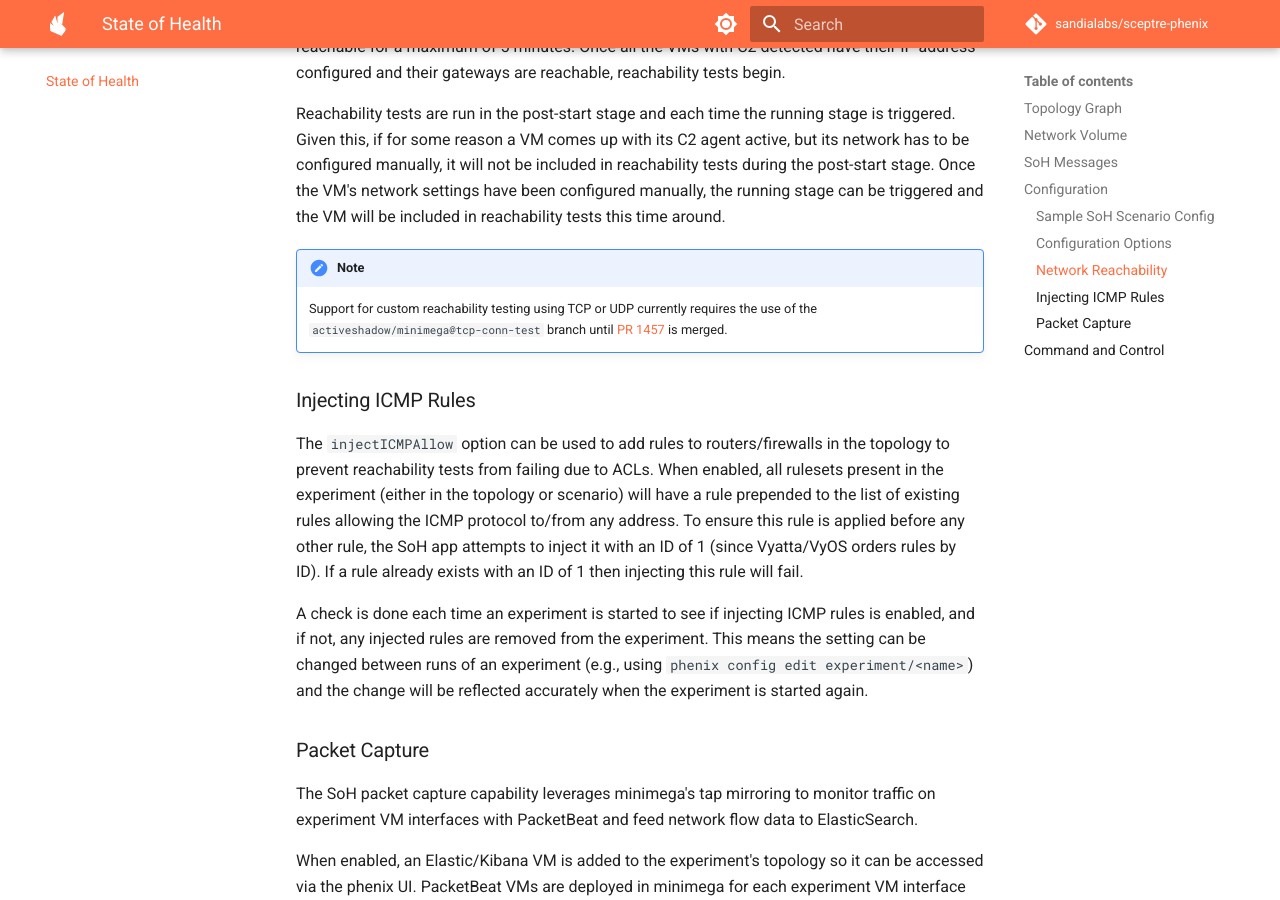
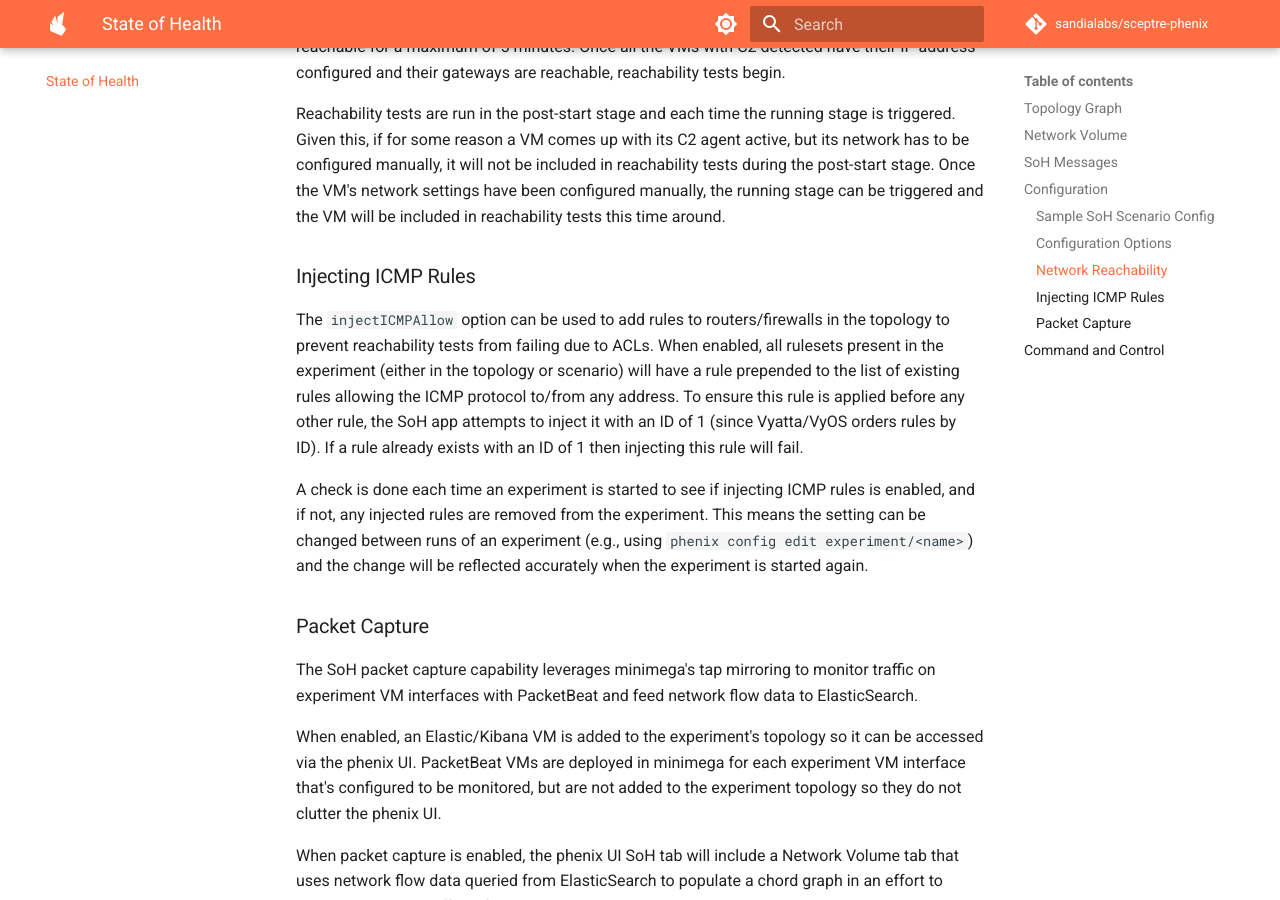
Before and after one commit to sandialabs/sceptre-phenix-docs, an MkDocs documentation site: the page built from docs/state-of-health.md, in a window 1280 px wide and 900 px high, scrolled down 11387 px. Built offline with MkDocs 1.6.1 and Material for MkDocs 9.7.7, drawn with Linux system fonts in a browser that asks for light colours; comment, search, counter and statistics services are not loaded; the version menu is left out.

Commit message:
doc: remove outdated warning from SoH section

```diff
--- a/docs/state-of-health.md
+++ b/docs/state-of-health.md
@@ -350,11 +350,6 @@ included in reachability tests during the post-start stage. Once the VM's
 network settings have been configured manually, the running stage can be
 triggered and the VM will be included in reachability tests this time around.
 
-!!! note
-    Support for custom reachability testing using TCP or UDP currently requires
-    the use of the `activeshadow/minimega@tcp-conn-test` branch until [PR
-    1457](https://github.com/sandia-minimega/minimega/pull/1457) is merged.
-
 ### Injecting ICMP Rules
 
 The `injectICMPAllow` option can be used to add rules to routers/firewalls in
```
